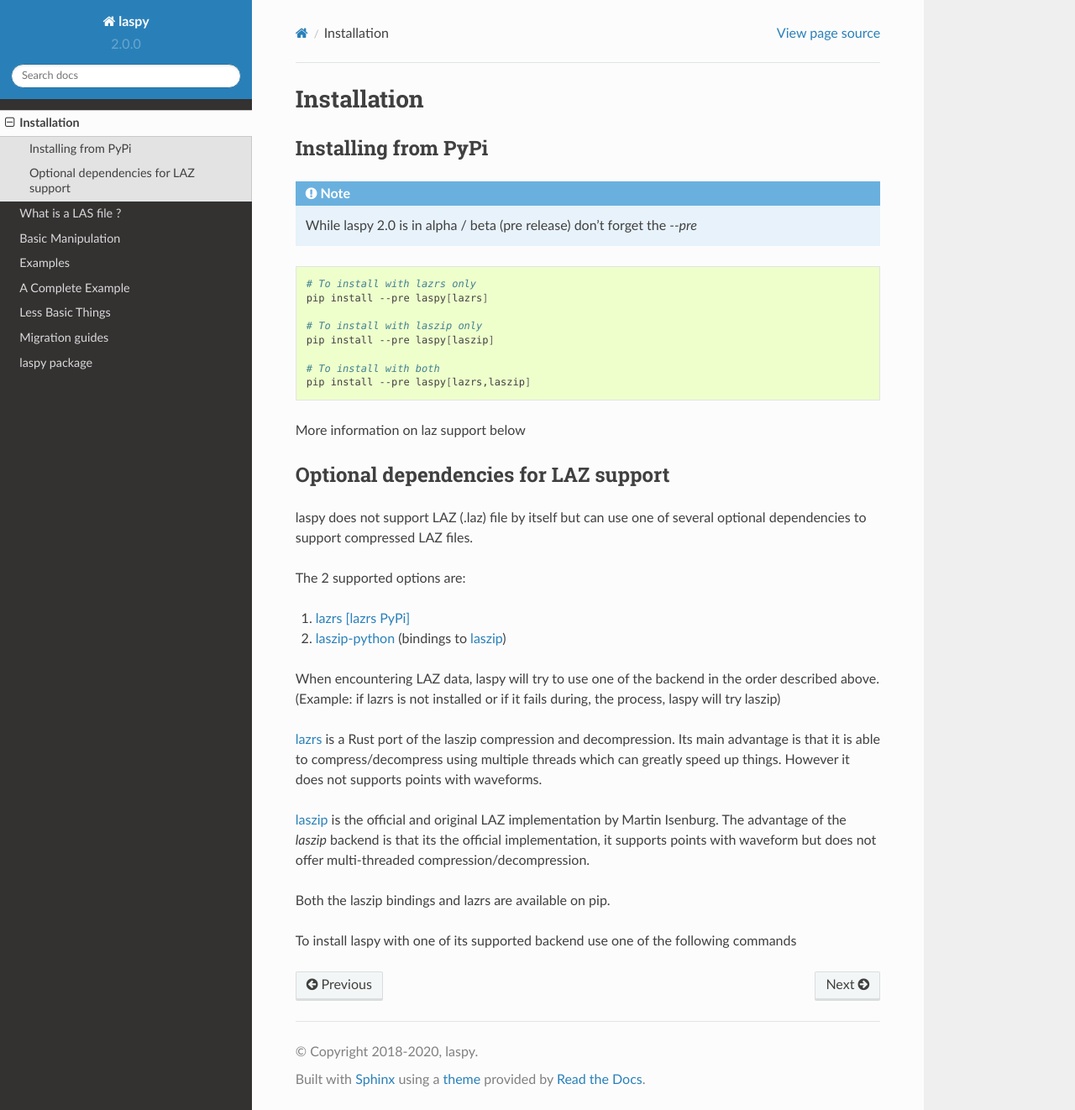
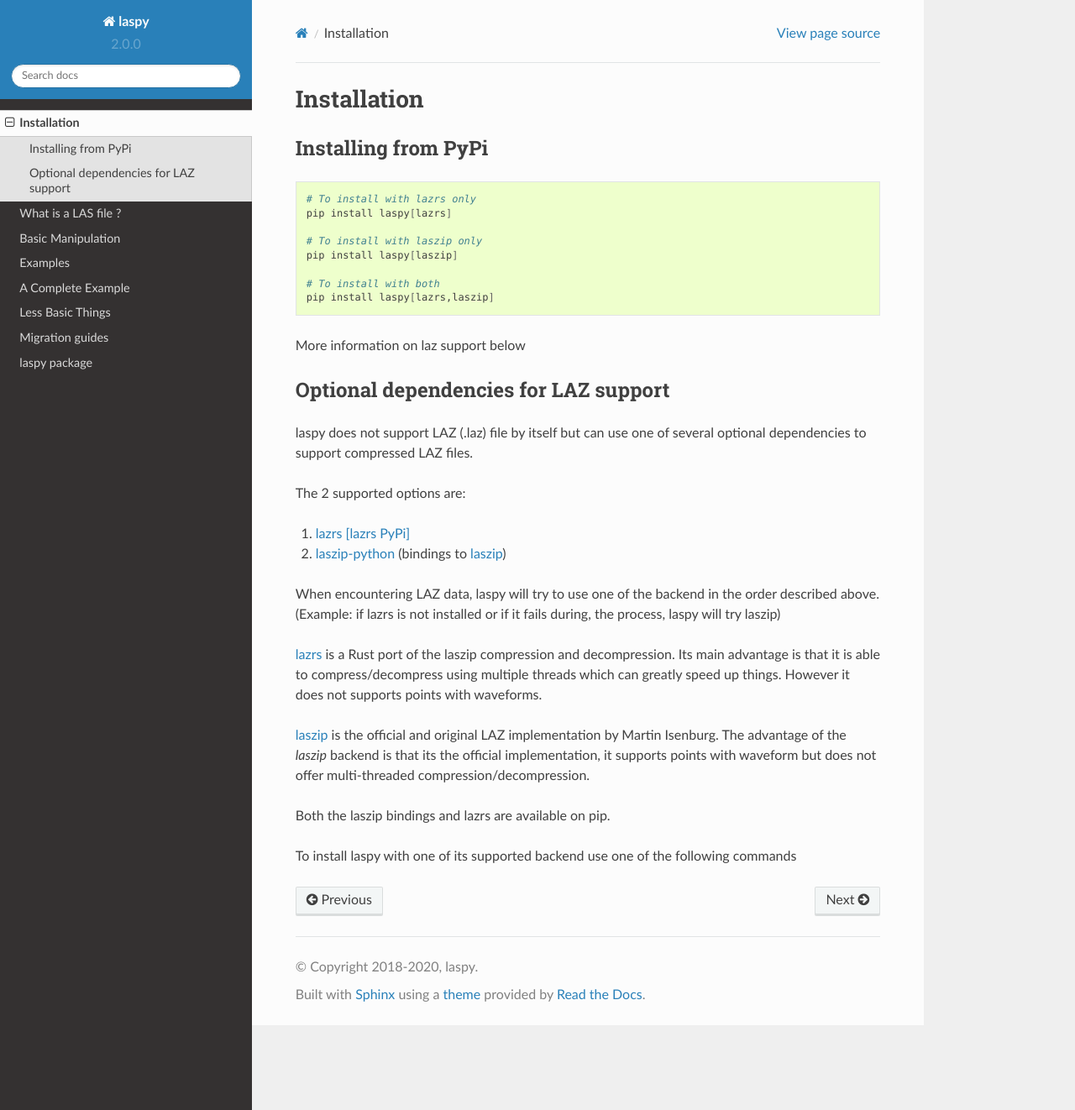
Before and after one commit to laspy/laspy, a Sphinx documentation site: the page built from docs/installation.rst, in a window 1280 px wide and 1322 px high. Shown: the whole window at 84% size. Built offline with Sphinx 7.4.7 and the Read the Docs theme 2.0.0, drawn with Linux system fonts in a browser that asks for light colours.

Commit message:
Remove notes about laspy 2.0 being in alpha

```diff
--- a/docs/index.rst
+++ b/docs/index.rst
@@ -15,7 +15,7 @@
 
 .. important::
 
-   laspy 2.0 is in alpha, it has some changes and improvements
+   laspy 2.0 is out, it has some changes and improvements over 1.x.
 
    Context:
       In 2018 a new python libray to manage LAS/LAZ file was created under the name of pylas
--- a/docs/installation.rst
+++ b/docs/installation.rst
@@ -7,20 +7,17 @@
 Installing from PyPi
 ====================
 
-.. note::
-
-    While laspy 2.0 is in alpha / beta (pre release) don't forget the *-\-pre*
 
 .. code-block:: shell
 
     # To install with lazrs only
-    pip install --pre laspy[lazrs]
+    pip install laspy[lazrs]
 
     # To install with laszip only
-    pip install --pre laspy[laszip]
+    pip install laspy[laszip]
 
     # To install with both
-    pip install --pre laspy[lazrs,laszip]
+    pip install laspy[lazrs,laszip]
 
 
 More information on laz support below
```
Also changed, not shown: README.md (+0 -5 lines).
